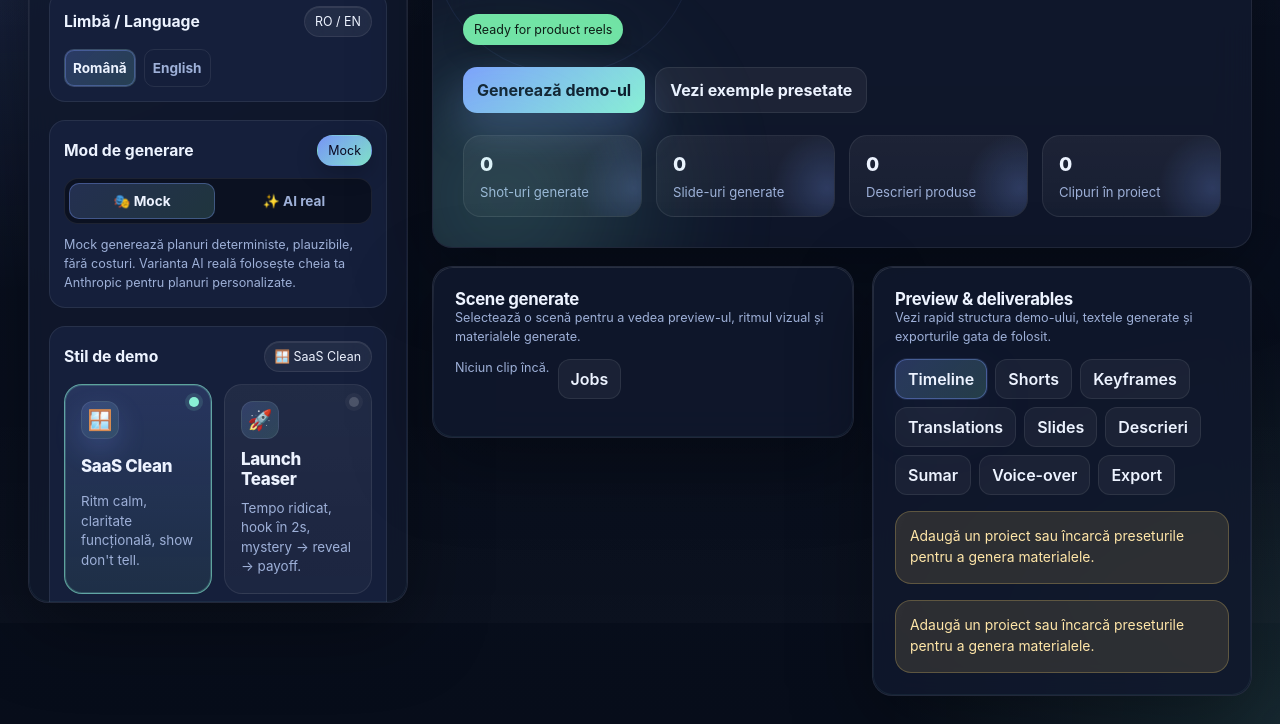
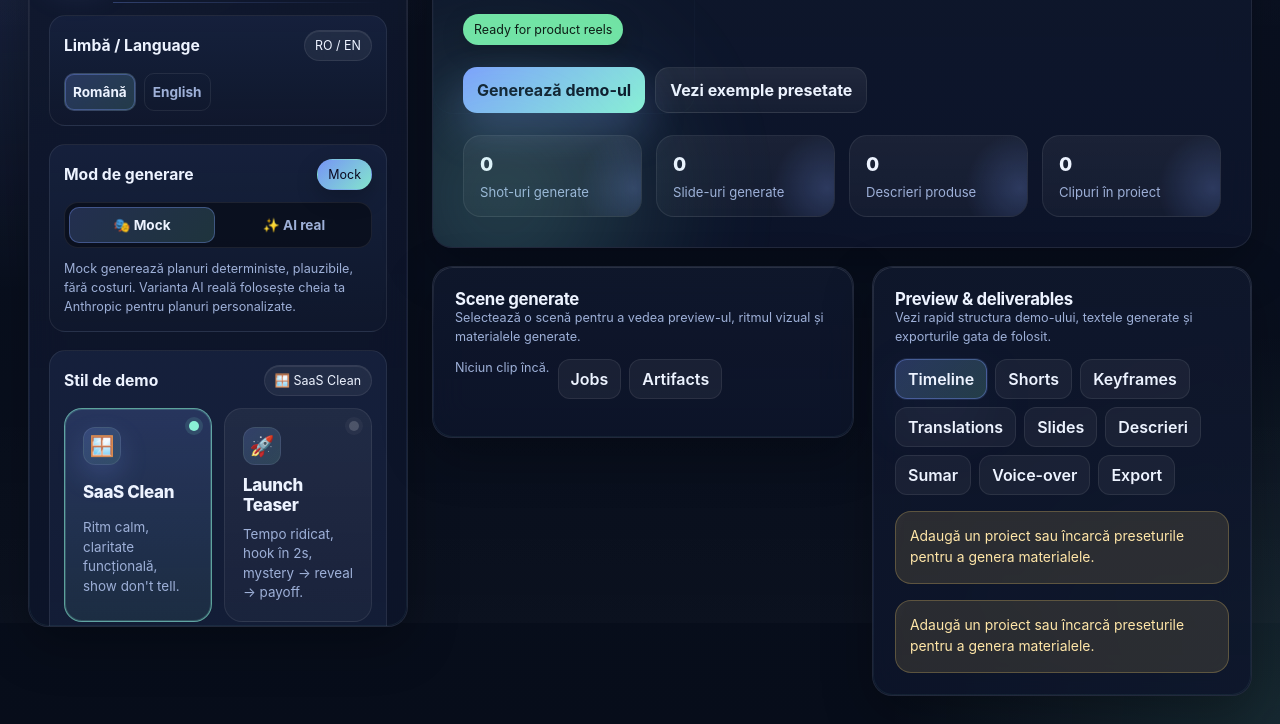
Before and after one commit to LaurAndreea10/Link-Video-Editor-Studio, a website: page index.html in a window 1280 px wide. Shown: the part 177-901 px from the top of the page. Drawn offline with nearby package versions, Linux system fonts and the light colour scheme.

Commit message:
Load premium visual polish, jobs, and artifact browser addons

```diff
--- a/index.html
+++ b/index.html
@@ -7,6 +7,7 @@
   <title>Link Video Editor Studio</title>
   <link rel="manifest" href="./manifest.webmanifest" />
   <link rel="stylesheet" href="./assets/premium.css" />
+  <link rel="stylesheet" href="./assets/visual-polish.css" />
 </head>
 <body>
   <div class="app">
@@ -90,5 +91,7 @@
   <script src="./assets/export-style-addon.js"></script>
   <script src="./assets/captions-addon.js"></script>
   <script src="./assets/keyframes-shorts-addon.js"></script>
+  <script src="./assets/visual-polish-addon.js"></script>
+  <script src="./assets/artifact-browser-addon.js"></script>
 </body>
 </html>
```
